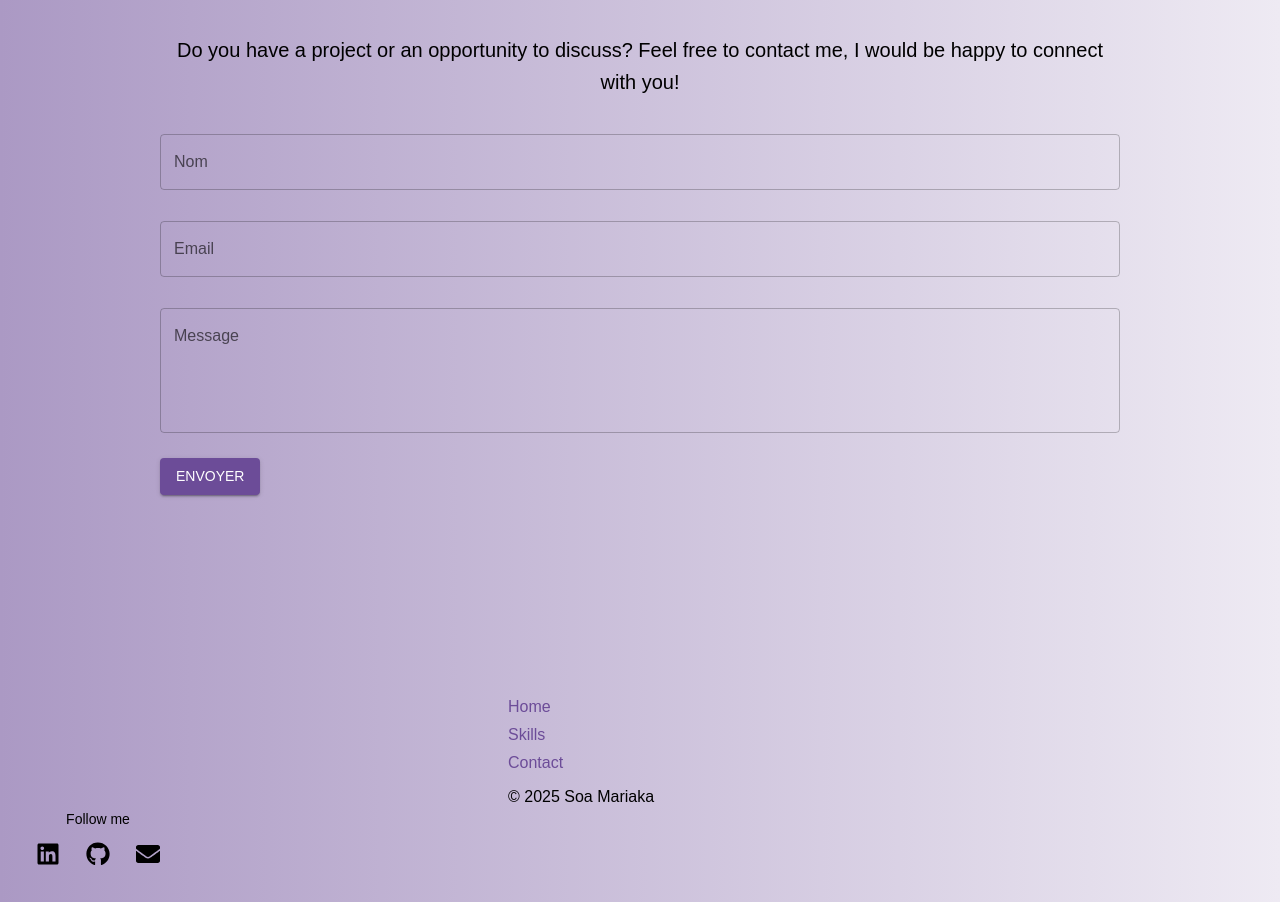
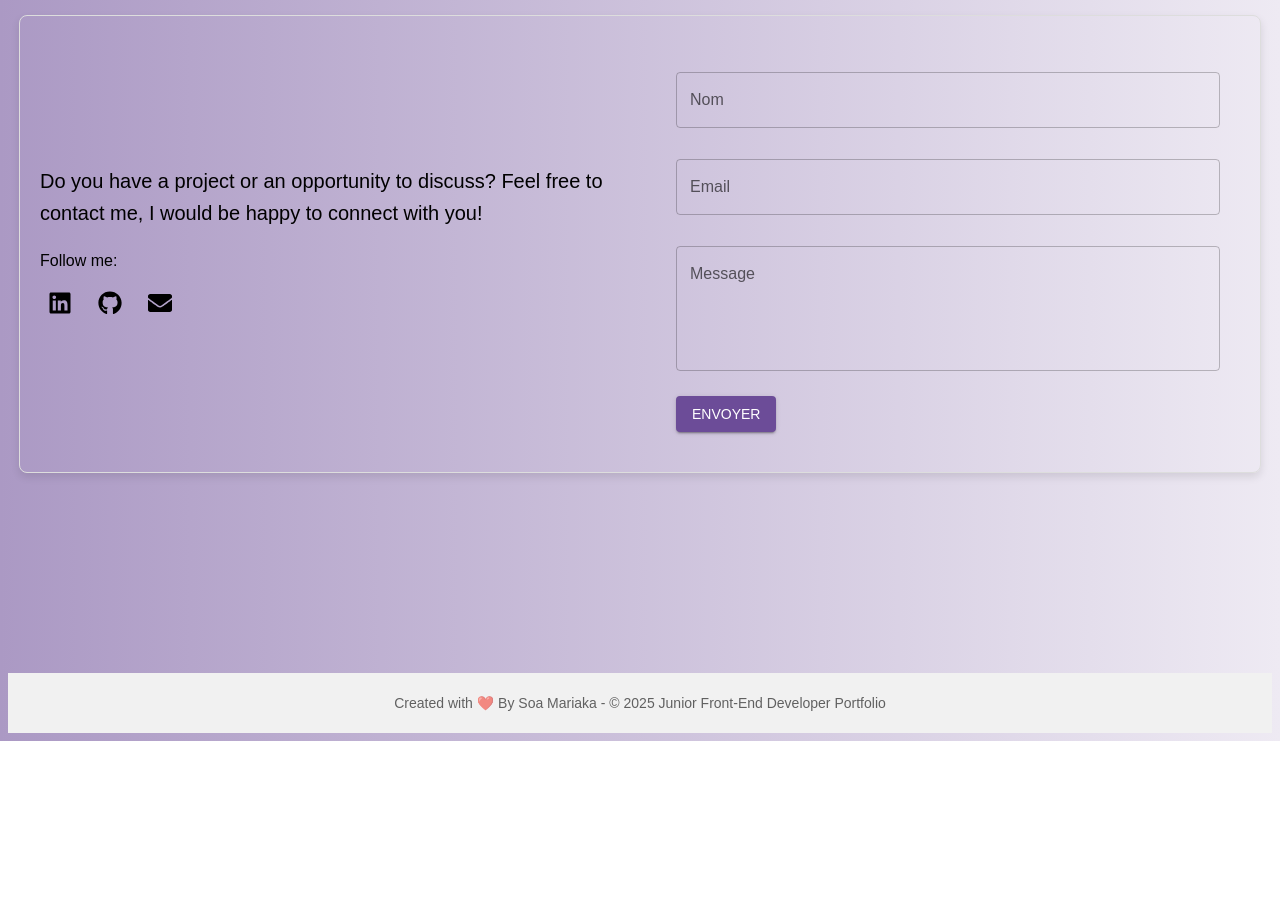
Before and after one commit to SoaMariaka19/portfolio, a React (Vite) app: page / in a window 1280 px wide. Shown: the part 1520-2422 px from the top of the page. After the commit the page ends 2261 px from the top, so only its background shows below. Built offline with nearby package versions, Linux system fonts and the light colour scheme; a web font is replaced by a local one.

Commit message:
chore: move social media links from footer to Contact section

```diff
--- a/src/components/Contact.tsx
+++ b/src/components/Contact.tsx
@@ -1,14 +1,33 @@
-import { Typography } from '@mui/material';
-import { StyledForm, StyledFormButton, StyledFormContainer, StyledTextField } from '../styles/customStyles';
+import { Typography, Grid, IconButton, Box } from '@mui/material';
+import { FaLinkedin, FaGithub, FaEnvelope } from "react-icons/fa";
+import { StyledForm, StyledFormButton, StyledContactContainer, StyledTextField } from '../styles/customStyles';
 
 const Contact = () => {
   return (
-    <StyledFormContainer id='contact'>
-      <StyledForm >
-        <Typography variant="h6" style={{ marginBottom: '20px', textAlign: 'center' }}>
+    <StyledContactContainer id='contact'>
+      <Grid container spacing={4} justifyContent="center" alignItems="center">
+        <Grid item xs={12} sm={6}>
+          <Typography variant="h6" style={{ marginBottom: '20px' }}>
             Do you have a project or an opportunity to discuss? Feel free to contact me, I would be happy to connect with you!
           </Typography>
+          <Box>
+            <Typography variant="body1">Follow me:</Typography>
+            <Box sx={{ display: 'flex', gap: '10px', marginTop: '10px' }}>
+              <IconButton component="a" href="https://www.linkedin.com/in/soa-mariaka-rakotomalala-42a30a278/" target="_blank" color="inherit">
+                <FaLinkedin />
+              </IconButton>
+              <IconButton component="a" href="https://github.com/SoaMariaka19/" target="_blank" color="inherit">
+                <FaGithub />
+              </IconButton>
+              <IconButton component="a" href="mailto:soamariakarakotomalala@gmail.com" color="inherit">
+                <FaEnvelope />
+              </IconButton>
+            </Box>
+          </Box>
+        </Grid>
 
+        <Grid item xs={12} sm={6}>
+          <StyledForm>
             <StyledTextField label="Nom" variant="outlined" fullWidth margin="normal" />
             <StyledTextField label="Email" variant="outlined" fullWidth margin="normal" />
             <StyledTextField label="Message" variant="outlined" fullWidth multiline rows={4} margin="normal" />
@@ -16,8 +35,9 @@ const Contact = () => {
               Envoyer
             </StyledFormButton>
           </StyledForm>
-    </StyledFormContainer>
-
+        </Grid>
+      </Grid>
+    </StyledContactContainer>
   );
 };
 
--- a/src/components/Footer.tsx
+++ b/src/components/Footer.tsx
@@ -1,38 +1,12 @@
-import { Typography, Grid, Link, ListItem, IconButton } from '@mui/material';
-import { FaLinkedin, FaGithub, FaEnvelope } from "react-icons/fa";
-import { LeftSection, NavLink, NavList, RightSection, SocialIcons, StyledFooter } from '../styles/customStyles';
+import { Typography, Box } from '@mui/material';
 
 const Footer = () => {
   return (
-    <StyledFooter>
-      <Grid container justifyContent="space-between">
-
-        <LeftSection>
-          <NavList>
-            <ListItem><NavLink to="/">Home</NavLink></ListItem>
-            <ListItem><NavLink to="/skills">Skills</NavLink></ListItem>
-            <ListItem><NavLink to="/contact">Contact</NavLink></ListItem>
-          </NavList>
-          <Typography>© {new Date().getFullYear()} Soa Mariaka</Typography>
-        </LeftSection>
-
-        <RightSection>
-          <Typography variant="body2">Follow me</Typography>
-          <SocialIcons>
-            <IconButton component={Link} href="https://www.linkedin.com/in/soa-mariaka-rakotomalala-42a30a278/" target="_blank" color="inherit">
-              <FaLinkedin />
-            </IconButton>
-            <IconButton component={Link} href="https://github.com/SoaMariaka19/" target="_blank" color="inherit">
-              <FaGithub />
-            </IconButton>
-            <IconButton component={Link} href="mailto:soamariakarakotomalala@gmail.com" color="inherit">
-              <FaEnvelope />
-            </IconButton>
-          </SocialIcons>
-        </RightSection>
-
-      </Grid>
-    </StyledFooter>
+    <Box sx={{ textAlign: 'center', padding: '20px', backgroundColor: '#f1f1f1' }}>
+      <Typography variant="body2" color="textSecondary">
+        Created with ❤️ By Soa Mariaka - © 2025 Junior Front-End Developer Portfolio
+      </Typography>
+    </Box>
   );
 };
 
--- a/src/styles/customStyles.ts
+++ b/src/styles/customStyles.ts
@@ -162,6 +162,15 @@ export const SocialIcons = styled('div')({
   marginTop: '5px',
 });
 
+export const StyledContactContainer = styled('div')({
+  border: '1px solid #ddd',
+  padding: '20px',
+  margin: '200px auto',
+  maxWidth: '1200px',
+  borderRadius: '8px',
+  boxShadow: '0 4px 8px rgba(0, 0, 0, 0.1)',
+});
+
 export const NavLink = styled(Link)<{to?: string}>({
   textDecoration: 'none',
 });
```
Lines whose indentation alone changed are shown as unchanged.
